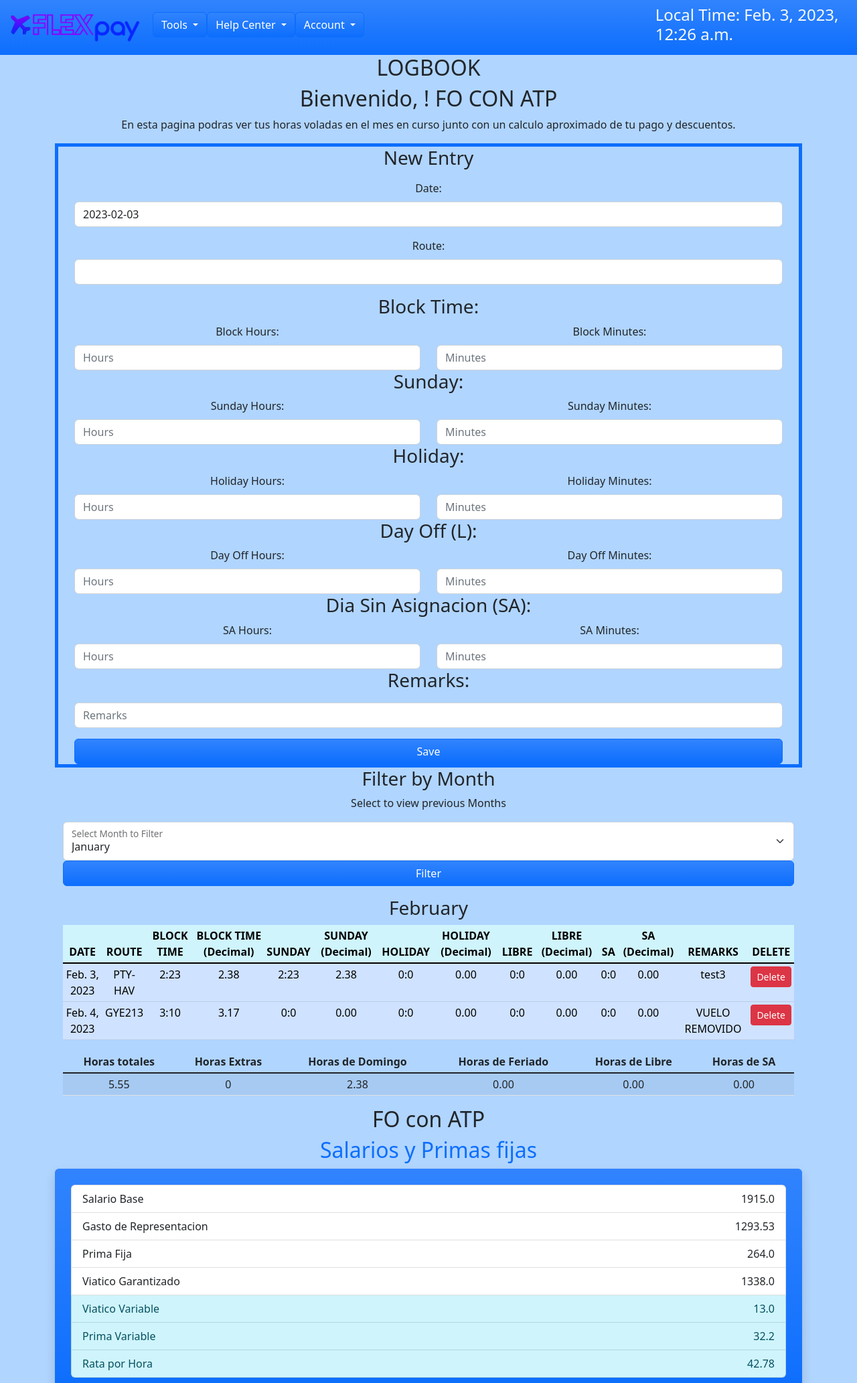
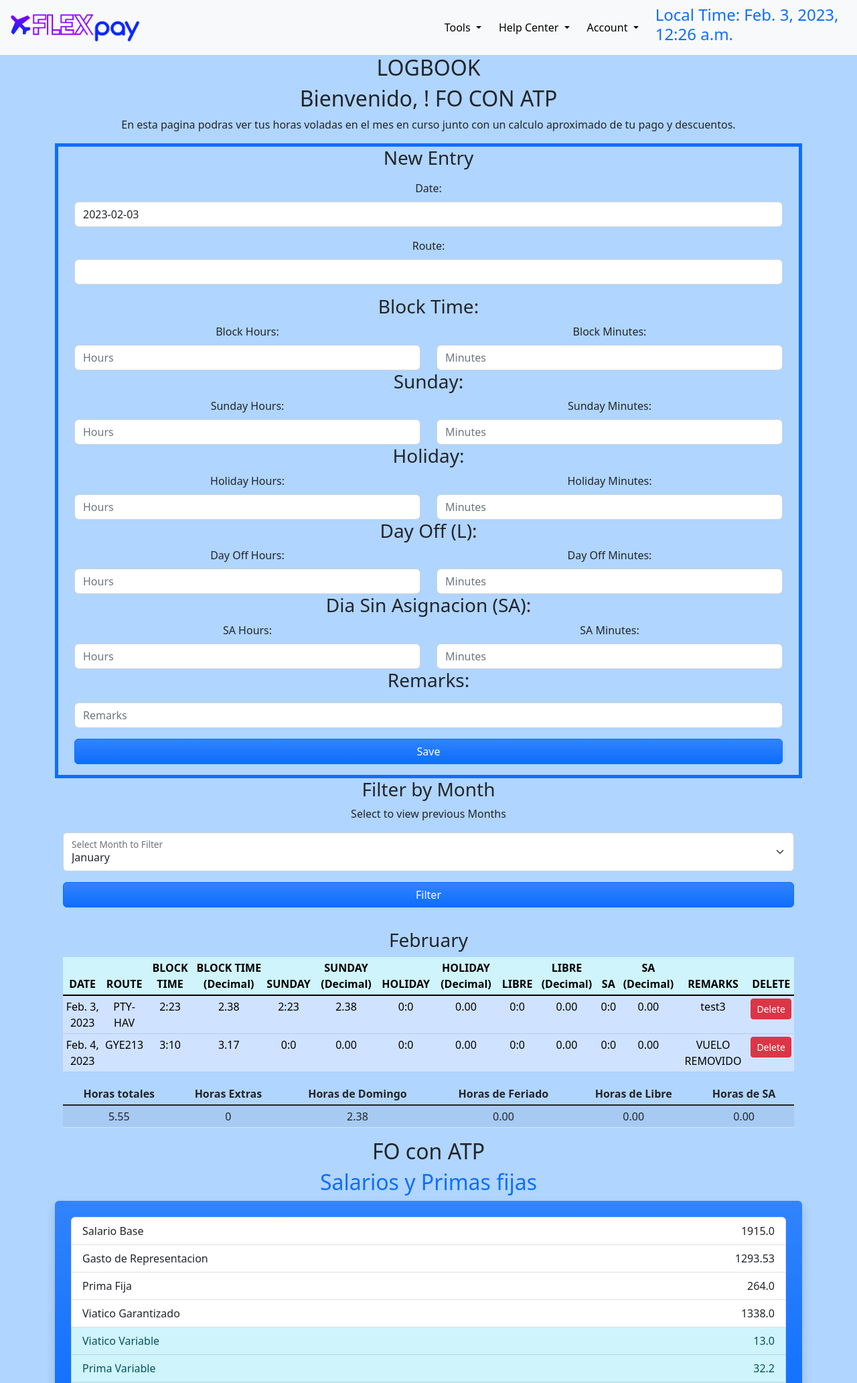
Before and after one commit to gkipping2023/paybud_beta1, a Django app: page /logbook_calculator/ in a window 1280 px wide. Shown: the top 2065 px of the page at 67% size. Run offline with Django 4.2, Linux system fonts and the light colour scheme; a user stored in the database is signed in; data comes from the database, SQL or seed files in the repository; both versions use the stored data as it was after the commit.

Commit message:
0208230243

```diff
--- a/main/templates/main/logbook_calc.html
+++ b/main/templates/main/logbook_calc.html
@@ -79,7 +79,7 @@
                 <label class="form-label"><h3>Remarks:</h3></label>
                 {{ logform.remarks }}
             </div>
-            <input type="submit" class="btn btn-primary bg-gradient container text-center" name="Submit" value="Save"/>
+            <input type="submit" class="btn btn-primary bg-gradient container text-center mb-3" name="Submit" value="Save"/>
         </div>
     </div>
 </div>
@@ -104,7 +104,7 @@
                 <option value="12">December</option>
             </select>
             <label>Select Month to Filter</label>
-            <input for="floatingSelectGrid" type="submit" class="btn btn-primary bg-gradient container text-center" value="Filter"/>
+            <input for="floatingSelectGrid" type="submit" class="btn btn-primary bg-gradient container text-center my-3" value="Filter"/>
         </div>
     </div>
 </form>
@@ -480,7 +480,7 @@
                             </div>
                             <div class="container text-center">
                                 <h2 class="text-success">Compensaciones y Recargos</h2></div>
-                                <div class="col">
+                                <div class="col-md">
                                     <div class="box text-center">
                                         <div class="container shadow p-4 mb-4 bg-success bg-gradient rounded">
                                         <ul class="list-group">
@@ -523,7 +523,7 @@
                                     </div>
                                     <div class="container text-center">
                                         <h2 class="text-danger">Deducciones</h2></div>
-                                        <div class="col">
+                                        <div class="col-md">
                                             <div class="box">
                                                 <div class="container shadow p-4 mb-4 bg-danger bg-gradient rounded">
                                                     <ul class="list-group">
--- a/main/views.py
+++ b/main/views.py
@@ -62,7 +62,7 @@ def registeruser(request):
             user.first_name = user.first_name.capitalize()
             user.save()
             login(request, user)
-            return redirect('home')
+            return redirect('logbook_calc')
         else:
             messages.error(request, 'Error ocurred during Registration. Try again or contact Administrator')
     return render (request, 'main/login_users.html', {'form':form})
--- a/templates/navbar.html
+++ b/templates/navbar.html
@@ -3,15 +3,21 @@
     <div class="container-fluid">
     </div>
 </nav> -->
-<nav class="navbar navbar-expand-sm bg-primary bg-gradient navbar-dark">
-    <div class="container-fluid">
-      <ul class="navbar-nav">
-        <li class="nav-item">
-          <a class="navbar-brand display-1" href="/"><img src="{% static 'images/FlexPay_Transparent.png' %}" style="width:200px;"></a>
-        </li>
-        <li class="nav-item">
-          <div class="dropdown">
-            <button class="btn btn-primary bg-gradient dropdown-toggle" type="button" id="dropdownMenuButton1" data-bs-toggle="dropdown" aria-expanded="false">
+<nav class="navbar navbar-expand-lg bg-light navbar-dark">
+    <div class="container">
+      <a class="navbar-brand display-1" href="/"><img src="{% static 'images/FlexPay_Transparent.png' %}" style="width:200px;"></a>
+      <!-- <button
+        class="navbar-toggler"
+        type="button"
+        data-bs-toggle="collapse"
+        data-bs-target="#navmenu">
+        <span class="navbar-toggler-icon"></span>
+      </button> -->
+
+      <!-- <div class="collapse navbar-collapse" id="#navmenu"> -->
+      <ul class="navbar-nav ms-auto">
+        <li class="nav-item dropdown">
+            <button class="btn btn-light dropdown-toggle" type="button" id="dropdownMenuButton1" data-bs-toggle="dropdown" aria-expanded="false">
               Tools
             </button>
             <ul class="dropdown-menu" aria-labelledby="dropdownMenuButton1">
@@ -19,36 +25,18 @@
               <li><a class="dropdown-item" href="{% url 'logbook' %}">Logbook</a></li>
               <li><a class="dropdown-item" href="{% url 'on-development' %}">Simple Calculator</a></li>
             </ul>
-          </div>
-          <!-- <a class="nav-link" href="{% url 'logbook_calc' %}">Logbook Calc</a>
-        </li>
-        <li class="nav-item">
-          <a class="nav-link" href="{% url 'logbook' %}">Logbook</a>
-        </li>
-       <li class="nav-item">
-          <a class="nav-link" href="{% url 'on-development' %}">Simple Calculator</a> -->
        </li>
-        <li class="nav-item">
-          <div class="dropdown">
-            <button class="btn btn-primary bg-gradient dropdown-toggle" type="button" id="dropdownMenuButton1" data-bs-toggle="dropdown" aria-expanded="false">
+        <li class="nav-item dropdown">
+            <button class="btn btn-light dropdown-toggle" type="button" id="dropdownMenuButton1" data-bs-toggle="dropdown" aria-expanded="false">
               Help Center
             </button>
             <ul class="dropdown-menu" aria-labelledby="dropdownMenuButton1">
               <li><a class="dropdown-item" href="{% url 'help-center' %}">Help</a></li>
               <li><a class="dropdown-item" href="{% url 'contact-us' %}">Contact Us</a></li>
             </ul>
-          </div>
-          <!-- <a class="nav-link" href="{% url 'help-center' %}">Help Center</a>
         </li>
-        <li class="nav-item">
-          <a class="nav-link" href="{% url 'contact-us' %}">Contact Us!</a> -->
-        </li>
-        <!-- <li class="nav-item">
-          <a class="nav-link" href="/admin">**Admin Panel**</a>
-        </li> -->
-        <li class="nav-item">
-          <div class="dropdown">
-            <button class="btn btn-primary bg-gradient dropdown-toggle" type="button" id="dropdownMenuButton1" data-bs-toggle="dropdown" aria-expanded="false">
+        <li class="nav-item dropdown">
+            <button class="btn btn-light dropdown-toggle" type="button" id="dropdownMenuButton1" data-bs-toggle="dropdown" aria-expanded="false">
               Account
             </button>
             <ul class="dropdown-menu" aria-labelledby="dropdownMenuButton1">
@@ -64,9 +52,9 @@
                 <a class="dropdown-item" href="/admin">**Admin Panel**</a>
               </li>
             </ul>
-          </div>
+        </div>
     </div>
-    <div class="text-light">
+    <div class="text-primary">
       <h4>Local Time: {{today_is}}</h4>
     </div>
 </nav>
```
Also changed, not shown: main/templates/main/home.html (+41 -2 lines), db.sqlite3.
